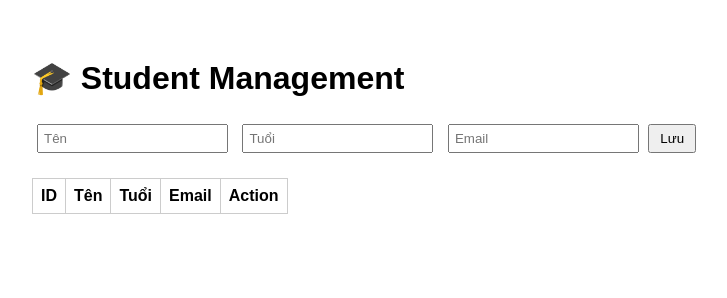
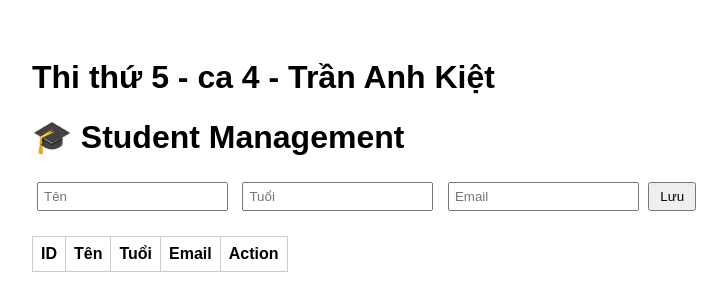
Before and after one commit to TrananhKiet4/demo_fullstack, a website: page frontend/index.html in a window 1280 px wide. Shown: the whole page, without its empty margins (6-733 px from the left). Drawn offline with Linux system fonts and the light colour scheme; no server answers.

Commit message:
Update index.html

```diff
--- a/frontend/index.html
+++ b/frontend/index.html
@@ -33,6 +33,7 @@
 </head>
 
 <body>
+  <h1>Thi thứ 5 - ca 4 - Trần Anh Kiệt</h1>
   <h1>🎓 Student Management</h1>
 
   <input id="name" placeholder="Tên">
```
